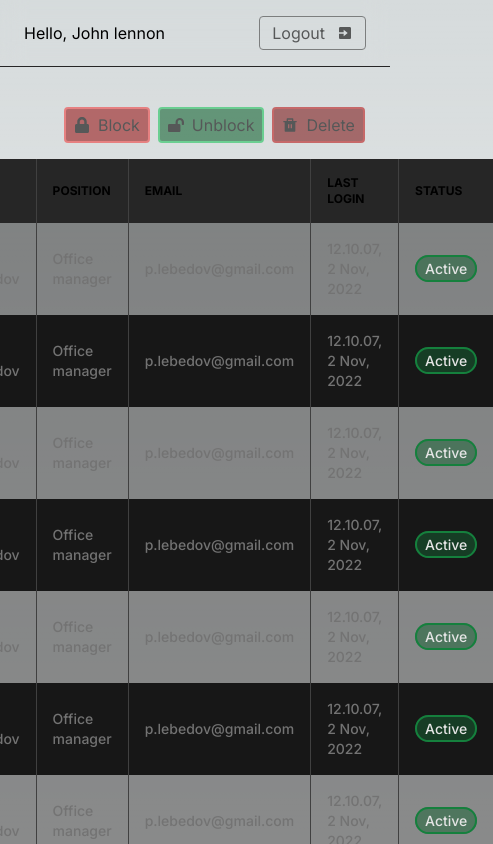
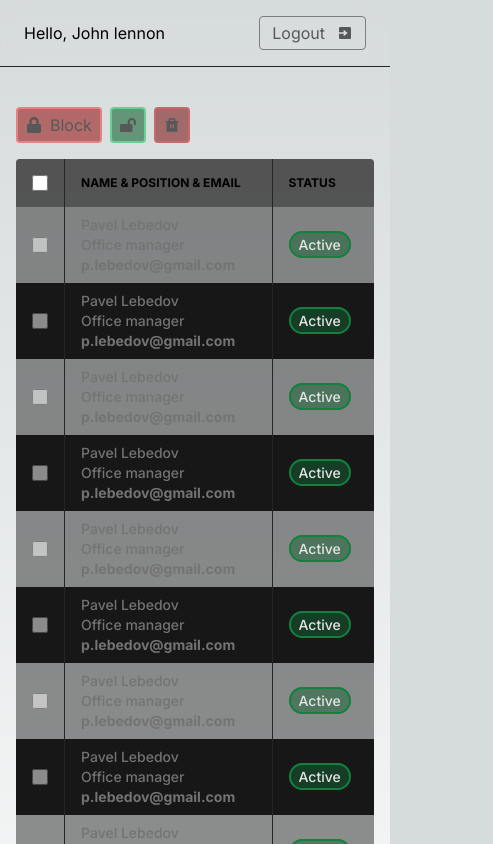
Before and after one commit to AydosJs/task4, a Next.js app: page / in a window 390 px wide. Shown: the top 844 px of the page, 493 px wide, since content can reach past the window. Built offline with nearby package versions, Linux system fonts and the light colour scheme.

Commit message:
mobile view for table

```diff
--- a/app/(auth)/login/page.tsx
+++ b/app/(auth)/login/page.tsx
@@ -3,7 +3,7 @@ import Link from "next/link";
 export default function Login() {
   return (
     <div className="flex h-screen">
-      <div className="hidden lg:flex items-center justify-center flex-1 bg-neutral-100 text-black bg-[linear-gradient(to_right,#80808012_1px,transparent_1px),linear-gradient(to_bottom,#80808012_1px,transparent_1px)] bg-[size:26px_26px]">
+      <div className="hidden lg:flex items-center justify-center flex-1 bg-neutral-100 text-neutral-900 font-medium text-black bg-[linear-gradient(to_right,#80808012_1px,transparent_1px),linear-gradient(to_bottom,#80808012_1px,transparent_1px)] bg-[size:26px_26px]">
         <div className="max-w-md text-center"></div>
       </div>
       <div className="w-full bg-neutral-900 lg:w-1/2 flex items-center justify-center">
@@ -29,7 +29,7 @@ export default function Login() {
                 type="text"
                 id="email"
                 name="email"
-                className="bg-neutral-100 mt-1 p-2 w-full border rounded-md focus:border-neutral-300 focus:outline-none focus:ring-2 focus:ring-offset-2 focus:ring-neutral-500 transition-colors duration-300"
+                className="bg-neutral-100 text-neutral-900 font-medium mt-1 p-2 py-3 w-full border rounded focus:border-neutral-300 focus:outline-none focus:ring-2 focus:ring-offset-2 focus:ring-neutral-500 transition-colors duration-300"
               />
             </div>
             <div>
@@ -43,13 +43,13 @@ export default function Login() {
                 type="password"
                 id="password"
                 name="password"
-                className="bg-neutral-100 mt-1 p-2 w-full border rounded-md focus:border-neutral-300 focus:outline-none focus:ring-2 focus:ring-offset-2 focus:ring-neutral-500 transition-colors duration-300"
+                className="bg-neutral-100 text-neutral-900 font-medium mt-1 p-2 py-3 w-full border rounded focus:border-neutral-300 focus:outline-none focus:ring-2 focus:ring-offset-2 focus:ring-neutral-500 transition-colors duration-300"
               />
             </div>
             <div>
               <button
                 type="submit"
-                className="w-full bg-neutral-950 border-2 border-neutral-800 text-white p-3 rounded-md hover:bg-neutral-800 focus:bg-black focus:outline-none focus:ring-2 focus:ring-offset-2 focus:ring-gray-900 transition-colors duration-300"
+                className="w-full bg-neutral-950 border-2 border-neutral-800 text-white p-3 rounded hover:bg-neutral-800 focus:bg-black focus:outline-none focus:ring-2 focus:ring-offset-2 focus:ring-gray-900 transition-colors duration-300"
               >
                 Submit
               </button>
--- a/app/(auth)/signup/page.tsx
+++ b/app/(auth)/signup/page.tsx
@@ -29,7 +29,7 @@ export default function Signup() {
                 type="text"
                 id="username"
                 name="username"
-                className="bg-neutral-100 mt-1 p-2 w-full border rounded-md focus:border-neutral-300 focus:outline-none focus:ring-2 focus:ring-offset-2 focus:ring-neutral-500 transition-colors duration-300"
+                className="bg-neutral-100 mt-1 text-neutral-900 font-medium p-2 py-3 w-full border rounded focus:border-neutral-300 focus:outline-none focus:ring-2 focus:ring-offset-2 focus:ring-neutral-500 transition-colors duration-300"
               />
             </div>
             <div>
@@ -43,7 +43,7 @@ export default function Signup() {
                 type="text"
                 id="email"
                 name="email"
-                className="bg-neutral-100 mt-1 p-2 w-full border rounded-md focus:border-neutral-300 focus:outline-none focus:ring-2 focus:ring-offset-2 focus:ring-neutral-500 transition-colors duration-300"
+                className="bg-neutral-100 mt-1 text-neutral-900 font-medium p-2 py-3 w-full border rounded focus:border-neutral-300 focus:outline-none focus:ring-2 focus:ring-offset-2 focus:ring-neutral-500 transition-colors duration-300"
               />
             </div>
             <div>
@@ -57,13 +57,13 @@ export default function Signup() {
                 type="password"
                 id="password"
                 name="password"
-                className="bg-neutral-100 mt-1 p-2 w-full border rounded-md focus:border-neutral-300 focus:outline-none focus:ring-2 focus:ring-offset-2 focus:ring-neutral-500 transition-colors duration-300"
+                className="bg-neutral-100 mt-1 text-neutral-900 font-medium p-2 py-3 w-full border rounded focus:border-neutral-300 focus:outline-none focus:ring-2 focus:ring-offset-2 focus:ring-neutral-500 transition-colors duration-300"
               />
             </div>
             <div>
               <button
                 type="submit"
-                className="w-full bg-neutral-950 border-2 border-neutral-800 text-white p-3 rounded-md hover:bg-neutral-800 focus:bg-black focus:outline-none focus:ring-2 focus:ring-offset-2 focus:ring-gray-900 transition-colors duration-300"
+                className="w-full bg-neutral-950 border-2 border-neutral-800 text-white p-3 rounded hover:bg-neutral-800 focus:bg-black focus:outline-none focus:ring-2 focus:ring-offset-2 focus:ring-gray-900 transition-colors duration-300"
               >
                 Submit
               </button>
@@ -78,7 +78,6 @@ export default function Signup() {
             </p>
 
 
-
           </div>
         </div>
       </div>
--- a/app/page.tsx
+++ b/app/page.tsx
@@ -7,48 +7,49 @@ export default function Home() {
   return (
     <>
       <Header />
-      <main className="container mx-auto flex flex-col items-center justify-between px-16 my-10">
+      <main className="container mx-auto flex flex-col items-center justify-between px-4 sm:px-16 my-10">
 
         <div className="flex flex-row mb-4 space-x-2 items-center justify-start w-full">
           <button className="px-2 py-1 opacity-60 hover:opacity-100 border-2 bg-red-800 border-red-500 font-normal rounded flex flex-row items-center">
             <FaLock className="w-4 h-4 mr-2" />
             Block
           </button>
-          <button className="px-2 py-1 opacity-60 hover:opacity-100 border-2 bg-green-800 border-green-500 font-normal rounded flex flex-row items-center">
-            <FaLockOpen className="w-4 h-4 mr-2" />
-            Unblock
+          <button className="px-2 py-2 opacity-60 hover:opacity-100 border-2 bg-green-800 border-green-500 font-normal rounded flex flex-row items-center">
+            <FaLockOpen className="w-4 h-4" />
           </button>
-          <button className="px-2 py-1 opacity-60 hover:opacity-100 border-2 bg-red-900 border-red-700 font-normal rounded flex flex-row items-center">
-            <RiDeleteBinFill className="w-4 h-4 mr-2" />
-            Delete
+          <button className="px-2 py-2 opacity-60 hover:opacity-100 border-2 bg-red-900 border-red-700 font-normal rounded flex flex-row items-center">
+            <RiDeleteBinFill className="w-4 h-4" />
           </button>
         </div>
 
-        <table className="w-full text-sm text-left bg-neutral-800 bg-opacity-50">
-          <thead className="bg-neutral-800 text-xs uppercase font-medium ">
-            <tr className="divide-x divide-neutral-700">
+        <table className="w-full text-sm text-left bg-neutral-800 bg-opacity-50 rounded overflow-hidden">
+          <thead className="bg-neutral-800 bg-opacity-50 text-xs uppercase font-medium ">
+            <tr className="divide-x divide-neutral-800">
               <th scope="col" className="p-4">
                 <div className="flex items-center">
                   <input
                     id="checkbox-all"
                     type="checkbox"
-                    className="w-4 h-4 text-blue-600 bg-gray-100 rounded border-gray-300 focus:ring-blue-500 dark:focus:ring-blue-600 dark:ring-offset-gray-800 focus:ring-2 dark:bg-gray-700 dark:border-gray-600"
+                    className="w-4 h-4  bg-gray-100 rounded border-gray-300 focus:ring-blue-500 dark:focus:ring-blue-600 dark:ring-offset-gray-800 focus:ring-2 dark:bg-gray-700 dark:border-gray-600"
                   />
                   <label htmlFor="checkbox-all" className="sr-only">
                     checkbox
                   </label>
                 </div>
               </th>
-              <th scope="col" className="p-4">
+              <th scope="col" className="p-4 sm:hidden">
+                Name & Position & Email
+              </th>
+              <th scope="col" className="p-4 hidden sm:table-cell">
                 Name
               </th>
-              <th scope="col" className="p-4">
+              <th scope="col" className="p-4 hidden sm:table-cell">
                 Position
               </th>
-              <th scope="col" className="p-4">
+              <th scope="col" className="p-4 hidden sm:table-cell">
                 Email
               </th>
-              <th scope="col" className="p-4">
+              <th scope="col" className="p-4 hidden sm:table-cell">
                 Last login
               </th>
               <th scope="col" className="p-4">
@@ -60,9 +61,9 @@ export default function Home() {
             {[1,2,3,4,5,6,7,8,9,10,11,12,13].map((i, index) => (
               <tr
               key={index}
-              className={`divide-x divide-neutral-700 text-neutral-500 cursor-pointer ${++index % 2 == 0  && 'bg-neutral-900'} hover:bg-neutral-950`}
+              className={`divide-x group divide-neutral-800 text-neutral-500 cursor-pointer ${++index % 2 == 0  && 'bg-neutral-900'} hover:bg-neutral-950`}
               >
-                <td className="p-4 w-4">
+                <td className="p-4 w-4 opacity-50 group-hover:opacity-100">
                   <div className="flex items-center">
                     <input
                       id="checkbox-table-1"
@@ -74,11 +75,18 @@ export default function Home() {
                     </label>
                   </div>
                 </td>
-                <td className="p-4">Pavel Lebedov</td>
-                <td className="p-4">Office manager</td>
-                <td className="p-4">p.lebedov@gmail.com</td>
-                <td className="p-4">12.10.07, 2 Nov, 2022</td>
-                <td className="p-4">
+                <td className="p-4 py-2 sm:py-4 sm:hidden">
+                  <div className="flex flex-col">
+                    <span>Pavel Lebedov</span>
+                    <span>Office manager</span>
+                    <span className="font-bold">p.lebedov@gmail.com</span>
+                  </div>
+                </td>
+                <td className="p-4 py-2 sm:py-4 hidden sm:table-cell">Pavel Lebedov</td>
+                <td className="p-4 py-2 sm:py-4 hidden sm:table-cell">Office manager</td>
+                <td className="p-4 py-2 sm:py-4 hidden sm:table-cell">p.lebedov@gmail.com</td>
+                <td className="p-4 py-2 sm:py-4 hidden sm:table-cell">12.10.07, 2 Nov, 2022</td>
+                <td className="p-4 py-2 sm:py-4">
                   <span className="p-[3px] rounded-full bg-green-800 px-2 bg-opacity-50 text-neutral-200 border-2 border-green-700">
                     Active
                   </span>
```
